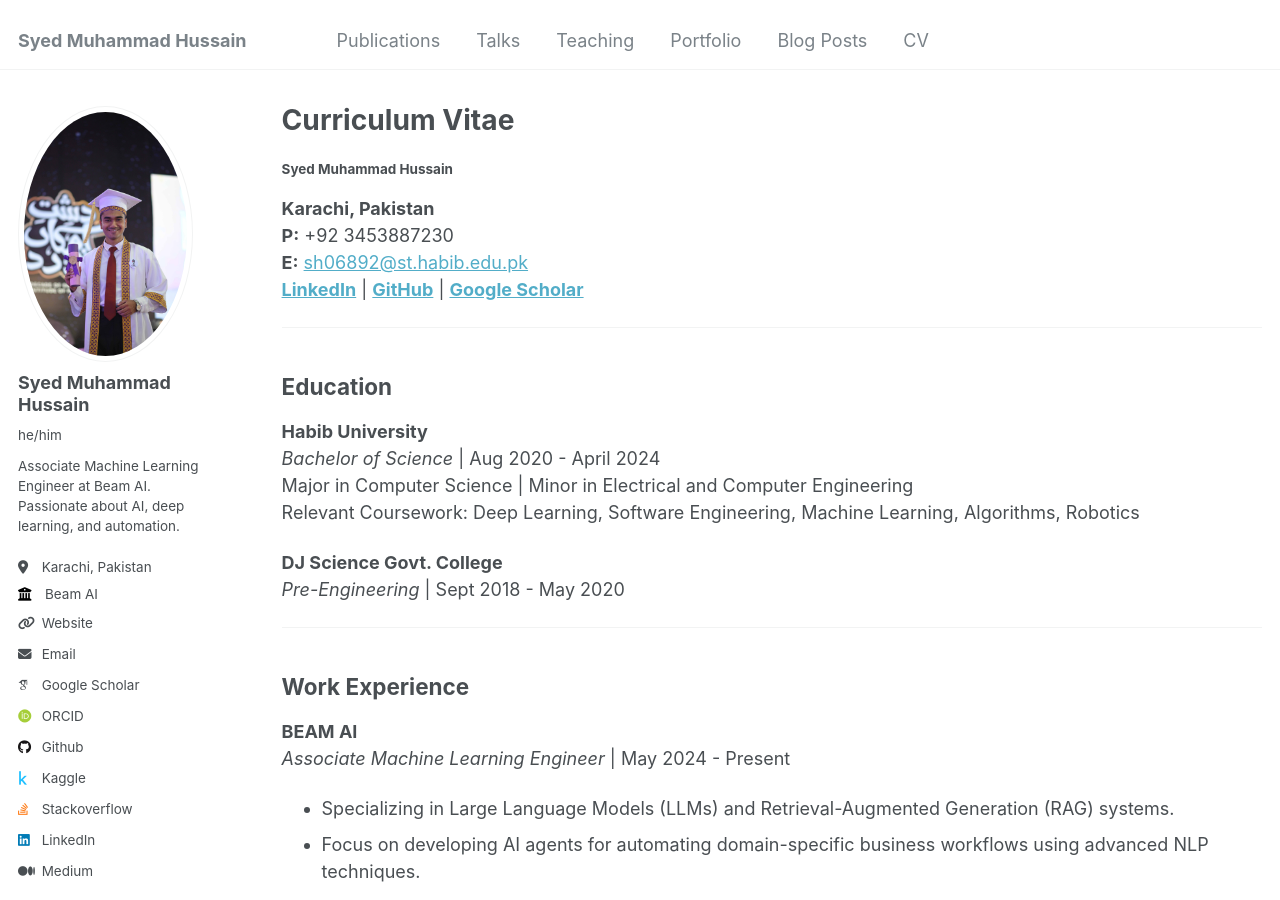
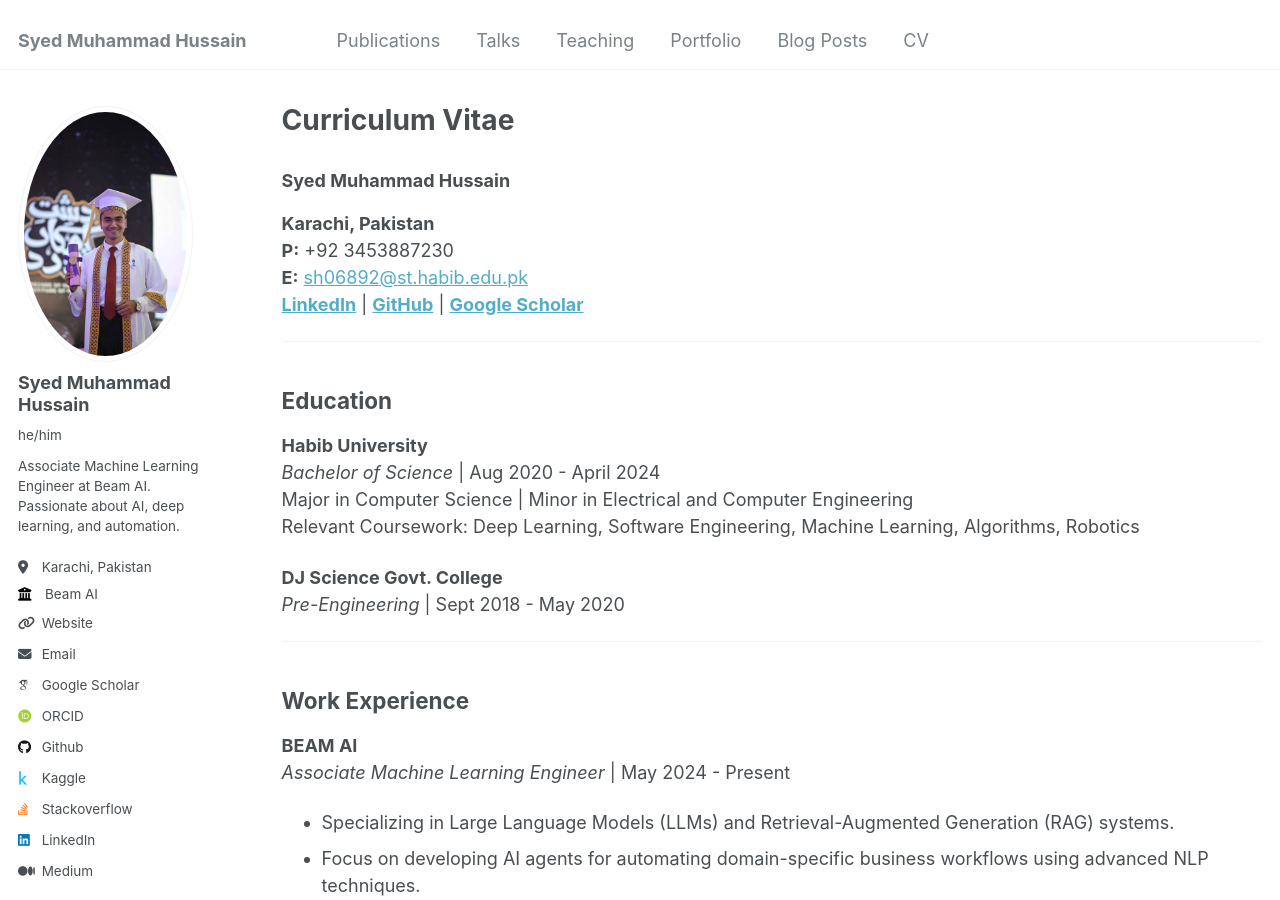
Before and after one commit to SYED-M-HUSSAIN/syed-m-hussain.github.io, a Jekyll site: the page built from _pages/cv.md, in a window 1280 px wide and 900 px high. Built offline with Jekyll 4.4.1, drawn with Linux system fonts in a browser that asks for light colours; some web fonts are replaced.

Commit message:
update prof

```diff
--- a/_pages/cv.md
+++ b/_pages/cv.md
@@ -10,7 +10,7 @@ redirect_from:
 {% include base_path %}
 
 
-#### Syed Muhammad Hussain
+### Syed Muhammad Hussain
 
 **Karachi, Pakistan**
 **P:** +92 3453887230
```
